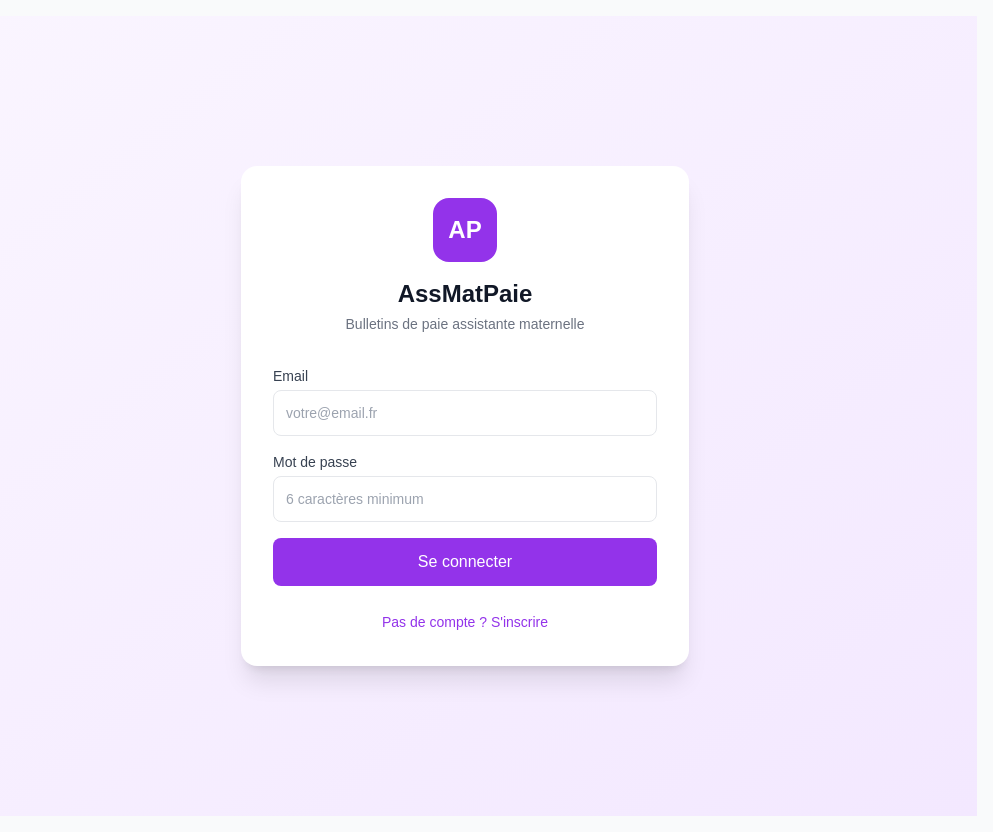
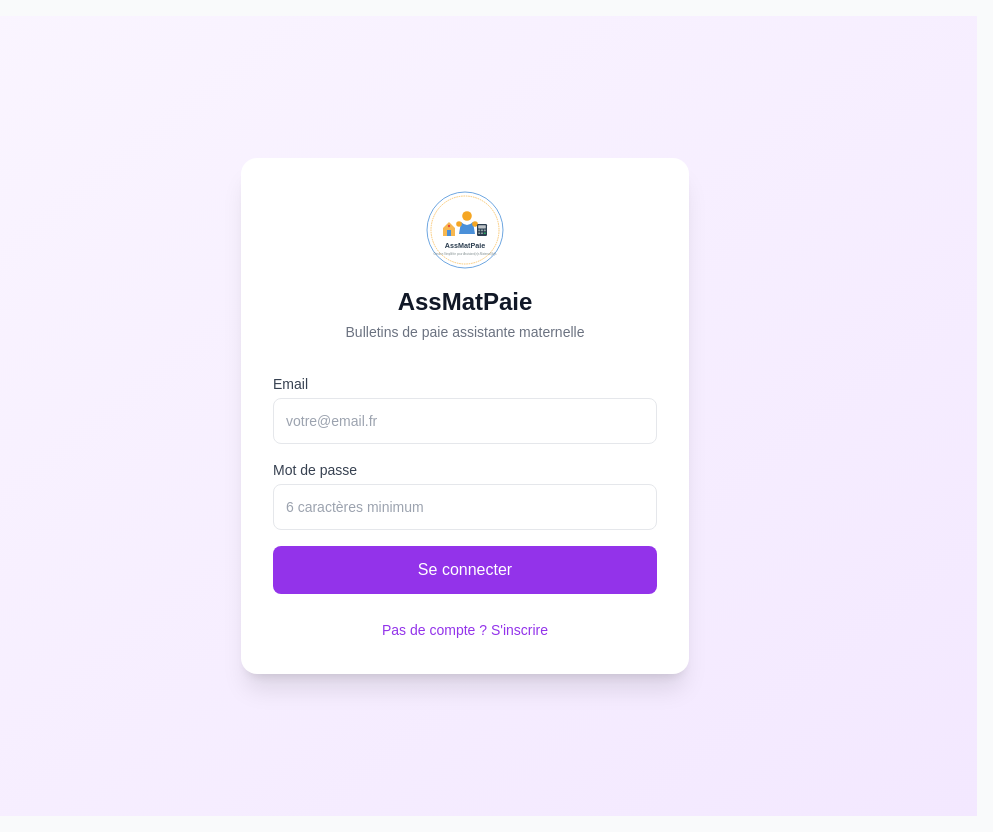
Before and after one commit to 42vie/Nounou, a Next.js app: page /login in a window 1280 px wide. Shown: the whole page, without its empty margins (287-1280 px from the left). Built offline with nearby package versions, Linux system fonts and the light colour scheme; no server answers.

Commit message:
feat: intégrer les logos AssMatPaie et Pro ASSMAT dans l'app
- Logo AssMatPaie sur la page login et la navigation sidebar
- Logo Pro ASSMAT & ASSFAM sur l'en-tête du bulletin de paie
- Placeholders SVG en attendant les images PNG finales

https://claude.ai/code/session_01DHNkVGWYu6jUqUPdf2Bb1d

```diff
--- a/src/app/login/page.tsx
+++ b/src/app/login/page.tsx
@@ -1,6 +1,7 @@
 "use client";
 
 import { useState } from "react";
+import Image from "next/image";
 import { useRouter } from "next/navigation";
 import { signIn, signUp } from "@/lib/auth";
 
@@ -35,9 +36,13 @@ export default function LoginPage() {
     <div className="min-h-screen flex items-center justify-center bg-gradient-to-br from-purple-50 to-purple-100 p-4">
       <div className="bg-white rounded-2xl shadow-xl w-full max-w-md p-8">
         <div className="text-center mb-8">
-          <div className="w-16 h-16 bg-purple-600 rounded-2xl flex items-center justify-center text-white font-bold text-2xl mx-auto mb-4">
-            AP
-          </div>
+          <Image
+            src="/logo-assmatpaie.svg"
+            alt="AssMatPaie"
+            width={80}
+            height={80}
+            className="mx-auto mb-4 rounded-2xl"
+          />
           <h1 className="text-2xl font-bold text-gray-900">AssMatPaie</h1>
           <p className="text-sm text-gray-500 mt-1">
             Bulletins de paie assistante maternelle
--- a/src/components/Navigation.tsx
+++ b/src/components/Navigation.tsx
@@ -1,6 +1,7 @@
 "use client";
 
 import Link from "next/link";
+import Image from "next/image";
 import { usePathname } from "next/navigation";
 import { useAuth } from "@/lib/auth-context";
 
@@ -23,9 +24,13 @@ export function Navigation() {
       <aside className="hidden md:flex md:flex-col md:w-56 md:fixed md:inset-y-0 bg-white border-r border-gray-200 shadow-sm">
         <div className="p-4 border-b">
           <Link href="/" className="flex items-center gap-2">
-            <div className="w-8 h-8 bg-purple-600 rounded-lg flex items-center justify-center text-white font-bold text-sm">
-              AP
-            </div>
+            <Image
+              src="/logo-assmatpaie.svg"
+              alt="AssMatPaie"
+              width={40}
+              height={40}
+              className="rounded-lg"
+            />
             <span className="font-bold text-purple-900">AssMatPaie</span>
           </Link>
         </div>
--- a/src/components/bulletin/BulletinComplet.tsx
+++ b/src/components/bulletin/BulletinComplet.tsx
@@ -119,13 +119,13 @@ export function BulletinComplet(p: BulletinCompletProps) {
       <table style={{ marginBottom: 0 }}>
         <tbody>
           <tr>
-            <td colSpan={4} rowSpan={2} style={{ width: "25%", ...bold, color: "#c2185b", fontSize: "11px", verticalAlign: "top" }}>
-              <div style={{ fontSize: "14px", fontWeight: "bold" }}>
-                <span style={{ color: "#e91e63" }}>PRO</span>
-                <span style={{ color: "#1a237e" }}>ASSMAT</span>
-              </div>
-              <div style={{ fontSize: "10px", color: "#1a237e" }}>& ASSFAM</div>
-              <div style={{ fontSize: "7px", color: "#666", marginTop: 2 }}>UN SYNDICAT QUI VOUS RASSEMBLE</div>
+            <td colSpan={4} rowSpan={2} style={{ width: "25%", verticalAlign: "top", padding: "4px" }}>
+              {/* eslint-disable-next-line @next/next/no-img-element */}
+              <img
+                src="/logo-proassmat.svg"
+                alt="PROASSMAT & ASSFAM"
+                style={{ width: "100%", maxWidth: "140px", height: "auto" }}
+              />
             </td>
             <td colSpan={7} style={{ ...center, ...bold, fontSize: "11px" }}>
               Bulletin de paie du mois de
```
Also changed, not shown: public/logo-assmatpaie.svg (added), public/logo-proassmat.svg (added).
